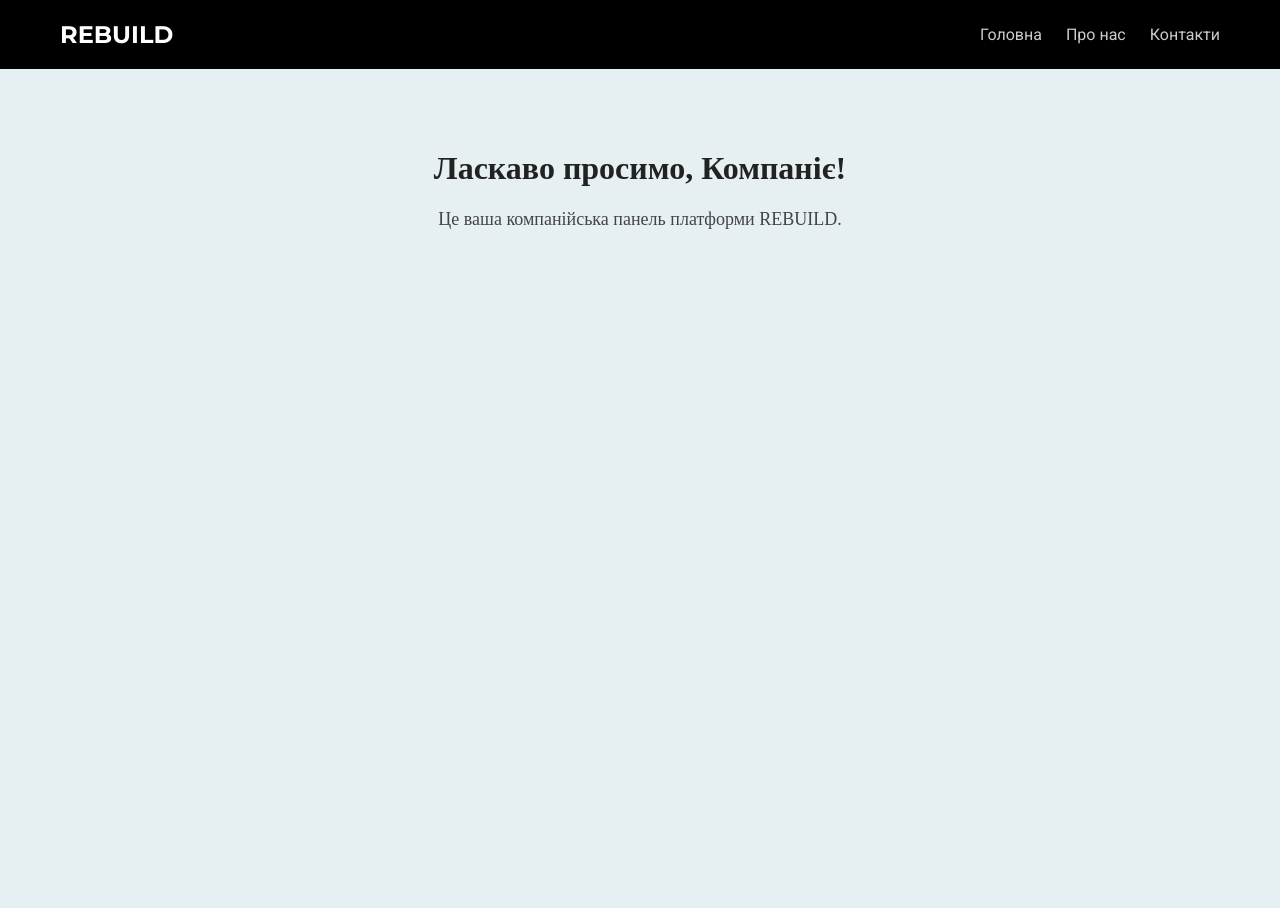
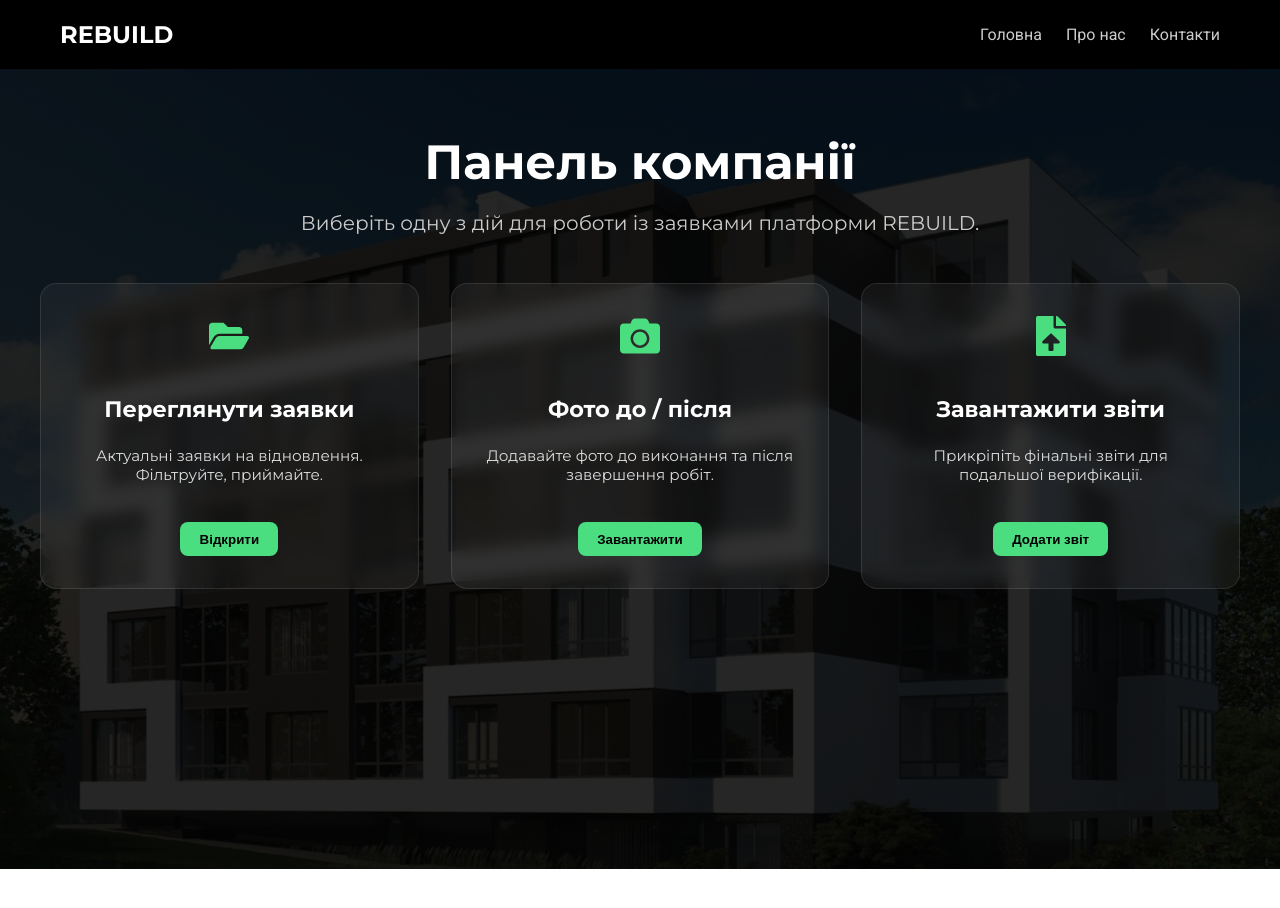
Before and after one commit to kulikp1/RebuildUA, a React (Vite) app: page /companyPage in a window 1280 px wide. Shown: the top 908 px of the page. After the commit the page ends 869 px from the top, so only its background shows below. Built offline with nearby package versions, Linux system fonts and the light colour scheme.

Commit message:
update company page

```diff
--- a/package.json
+++ b/package.json
@@ -15,6 +15,7 @@
     "framer-motion": "^12.16.0",
     "react": "^19.1.0",
     "react-dom": "^19.1.0",
+    "react-icons": "^5.5.0",
     "react-router-dom": "^7.6.2",
     "react-toastify": "^11.0.5"
   },
--- a/src/components/CompanyPage/CompanyPage.jsx
+++ b/src/components/CompanyPage/CompanyPage.jsx
@@ -1,16 +1,42 @@
 import React from "react";
 import styles from "./CompanyPage.module.css";
 import Header from "../Header/Header";
+import { FaFolderOpen, FaCamera, FaFileUpload } from "react-icons/fa";
 
 const CompanyPage = () => {
   return (
     <>
       <Header />
-      <div className={styles.container}>
-        <h1 className={styles.title}>Ласкаво просимо, Компаніє!</h1>
-        <p className={styles.subtitle}>
-          Це ваша компанійська панель платформи REBUILD.
-        </p>
+      <div className={styles.wrapper}>
+        <div className={styles.inner}>
+          <h1 className={styles.title}>Панель компанії</h1>
+          <p className={styles.subtitle}>
+            Виберіть одну з дій для роботи із заявками платформи REBUILD.
+          </p>
+
+          <div className={styles.actions}>
+            <div className={styles.card}>
+              <FaFolderOpen className={styles.icon} />
+              <h3>Переглянути заявки</h3>
+              <p>Актуальні заявки на відновлення. Фільтруйте, приймайте.</p>
+              <button>Відкрити</button>
+            </div>
+
+            <div className={styles.card}>
+              <FaCamera className={styles.icon} />
+              <h3>Фото до / після</h3>
+              <p>Додавайте фото до виконання та після завершення робіт.</p>
+              <button>Завантажити</button>
+            </div>
+
+            <div className={styles.card}>
+              <FaFileUpload className={styles.icon} />
+              <h3>Завантажити звіти</h3>
+              <p>Прикріпіть фінальні звіти для подальшої верифікації.</p>
+              <button>Додати звіт</button>
+            </div>
+          </div>
+        </div>
       </div>
     </>
   );
--- a/src/components/CompanyPage/CompanyPage.module.css
+++ b/src/components/CompanyPage/CompanyPage.module.css
@@ -1,16 +1,108 @@
-.container {
-  padding: 60px;
+.wrapper {
+  background: linear-gradient(
+      to right,
+      rgba(0, 0, 0, 0.85),
+      rgba(0, 0, 0, 0.85)
+    ),
+    url("/src/assets/background.jpg") no-repeat center center / cover;
+  color: #fff;
+  min-height: 100vh;
+  display: flex;
+  flex-direction: column;
+  font-family: var(--primary-font);
+  overflow-x: hidden; /* ← додано */
+}
+
+.inner {
+  max-width: 1200px;
+  margin: 0 auto;
+  padding: 2rem;
   text-align: center;
-  background: #e6f0f2;
-  min-height: 100vh;
 }
 
 .title {
-  font-size: 32px;
-  color: #222;
+  font-size: 3rem;
+  font-weight: bold;
+  margin-bottom: 0.5rem;
 }
 
 .subtitle {
-  font-size: 18px;
-  color: #444;
+  font-size: 1.25rem;
+  color: #ccc;
+  margin-bottom: 3rem;
 }
+
+.actions {
+  display: grid;
+  grid-template-columns: repeat(3, 1fr); /* ТРИ в ряд */
+  gap: 2rem;
+  align-items: stretch;
+  justify-items: center;
+}
+
+.card {
+  background: rgba(255, 255, 255, 0.05);
+  border: 1px solid rgba(255, 255, 255, 0.1);
+  border-radius: 16px;
+  padding: 2rem;
+  display: flex;
+  flex-direction: column;
+  justify-content: space-between;
+  align-items: center;
+  min-height: 240px;
+  transition: all 0.3s ease;
+  backdrop-filter: blur(8px);
+  text-align: center;
+}
+
+.card:hover {
+  transform: translateY(-5px);
+  background: rgba(255, 255, 255, 0.08);
+  box-shadow: 0 8px 20px rgba(0, 0, 0, 0.4);
+}
+
+.icon {
+  font-size: 2.5rem;
+  color: #4ade80;
+  margin-bottom: 1rem;
+}
+
+.card h3 {
+  font-size: 1.4rem;
+  margin-bottom: 0.5rem;
+  color: #fff;
+}
+
+.card p {
+  color: #ddd;
+  font-size: 0.95rem;
+  margin-bottom: 1.5rem;
+  flex-grow: 1;
+}
+
+.card button {
+  background-color: #4ade80;
+  color: #000;
+  padding: 0.6rem 1.2rem;
+  border: none;
+  border-radius: 8px;
+  font-weight: bold;
+  cursor: pointer;
+  transition: background-color 0.2s ease;
+}
+
+.card button:hover {
+  background-color: #22c55e;
+}
+
+@media (max-width: 960px) {
+  .actions {
+    grid-template-columns: 1fr 1fr; /* 2 в ряд на планшетах */
+  }
+}
+
+@media (max-width: 640px) {
+  .actions {
+    grid-template-columns: 1fr; /* 1 в ряд на мобільних */
+  }
+}
```
Also changed, not shown: 1 other file (tests, documents, lock files or other folders).
